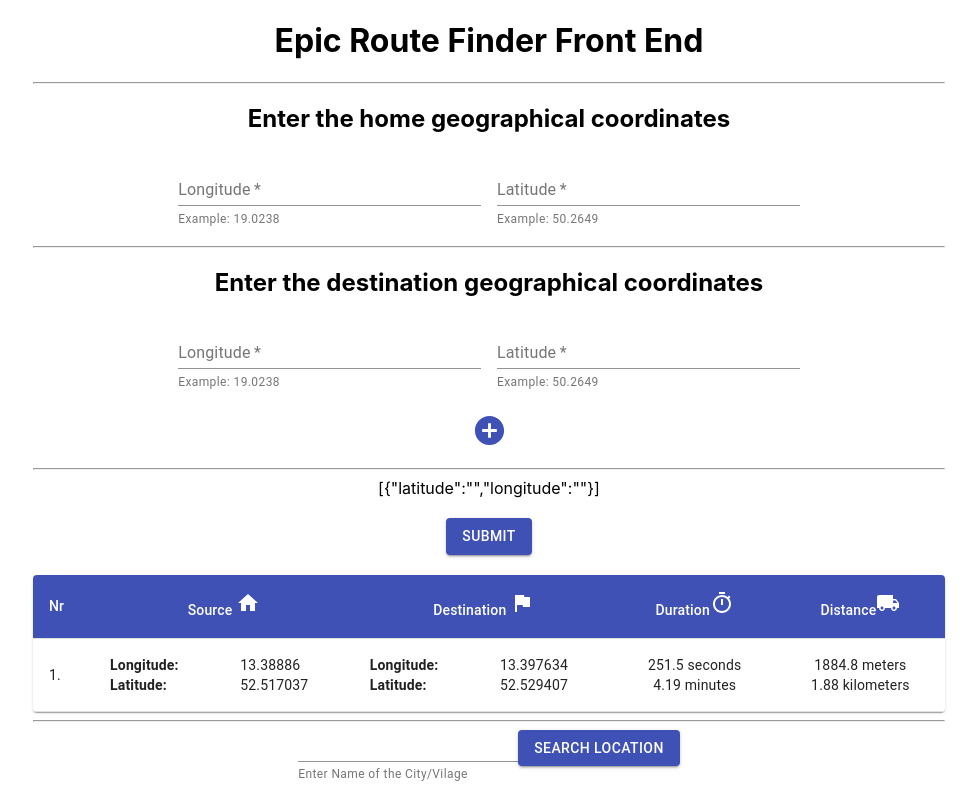
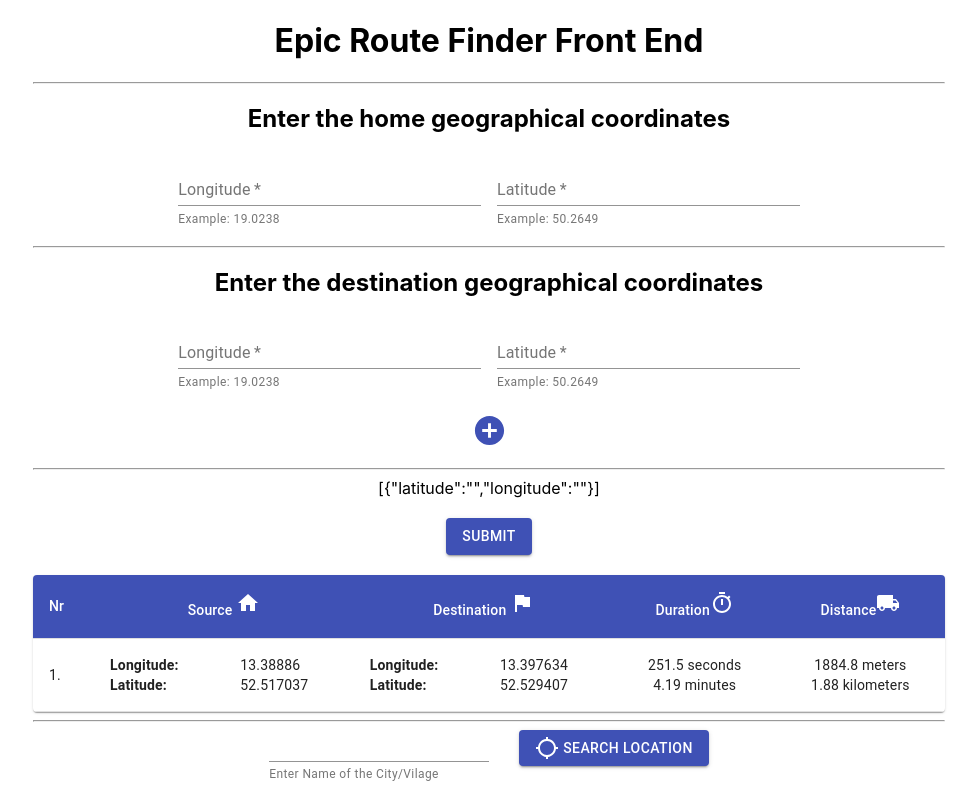
Before and after one commit to ioanzicu/route-finder-front-end, a React (Create React App) app: page / in a window 1280 px wide. Shown: the top 800 px of the page, without its empty margins (151-1128 px from the left). Built offline with nearby package versions, Linux system fonts and the light colour scheme; no server answers.

Commit message:
move types to a separate file

```diff
--- a/src/Form.tsx
+++ b/src/Form.tsx
@@ -24,6 +24,7 @@ import AddCircleIcon from "@material-ui/icons/AddCircle";
 import DeleteForeverIcon from "@material-ui/icons/DeleteForever";
 import CircularProgress from "@material-ui/core/CircularProgress";
 import { Alert, AlertTitle } from "@material-ui/lab";
+import { IRoute, IData } from "./types/CustomTypes";
 
 const useFormStyles = makeStyles((theme) => ({
   root: {
@@ -49,17 +50,6 @@ const StyledTableCell = withStyles((theme: Theme) =>
   })
 )(TableCell);
 
-export interface Route {
-  destination: string;
-  duration: string;
-  distance: string;
-}
-
-export interface Data {
-  source: string;
-  routes: Route[];
-}
-
 const mockData = {
   source: "13.38886,52.517037",
   routes: [
@@ -82,7 +72,7 @@ export default function Form() {
     { latitude: string; longitude: string }[]
   >([{ latitude: "", longitude: "" }]);
 
-  const [data, setData] = useState<Data>();
+  const [data, setData] = useState<IData>();
 
   const [fetchError, setFetchError] = useState<string>("");
   const [isLoaded, setIsLoaded] = useState<boolean>(false);
@@ -334,7 +324,7 @@ export default function Form() {
               </TableRow>
             </TableHead>
             <TableBody>
-              {mockData.routes.map((row: Route, index: number) => (
+              {mockData.routes.map((row: IRoute, index: number) => (
                 <TableRow key={row.destination + index}>
                   <TableCell>{index + 1}.</TableCell>
                   <TableCell component="th" scope="row">
--- a/src/Input.tsx
+++ b/src/Input.tsx
@@ -4,74 +4,9 @@ import TextField from "@material-ui/core/TextField";
 import Button from "@material-ui/core/Button";
 import CircularProgress from "@material-ui/core/CircularProgress";
 import { Alert, AlertTitle } from "@material-ui/lab";
-
+import LocationSearchingIcon from "@material-ui/icons/LocationSearching";
 import { FormControl } from "@material-ui/core";
-
-export interface IGeocode {
-  Response: Response;
-}
-
-export interface Response {
-  MetaInfo: MetaInfo;
-  View: View[];
-}
-
-export interface MetaInfo {
-  Timestamp: string;
-}
-
-export interface View {
-  _type: string;
-  ViewId: number;
-  Result: Result[];
-}
-
-export interface Result {
-  Relevance: number;
-  MatchLevel: string;
-  MatchQuality: MatchQuality;
-  Location: Location;
-}
-
-export interface Location {
-  LocationId: string;
-  LocationType: string;
-  DisplayPosition: DisplayPosition;
-  NavigationPosition: DisplayPosition[];
-  MapView: MapView;
-  Address: Address;
-}
-
-export interface Address {
-  Label: string;
-  Country: string;
-  State: string;
-  County: string;
-  City: string;
-  Street?: string;
-  HouseNumber?: string;
-  PostalCode: string;
-  AdditionalData: AdditionalDatum[];
-}
-
-export interface AdditionalDatum {
-  value: string;
-  key: string;
-}
-
-export interface DisplayPosition {
-  Latitude: number;
-  Longitude: number;
-}
-
-export interface MapView {
-  TopLeft: DisplayPosition;
-  BottomRight: DisplayPosition;
-}
-
-export interface MatchQuality {
-  City: number;
-}
+import { IGeocode } from "./types/CustomTypes";
 
 const InputLocation = memo((_props: any) => {
   // get input data from the custom hook
@@ -82,7 +17,7 @@ const InputLocation = memo((_props: any) => {
   const [error, setError] = useState<any>("");
 
   // HEREMAP Geocoder API for getting the geographical coordination by the name of the location
-  const url = `https://geocoder.ls.hereapi.com/6.2/geocode.json?apiKey=${process.env.REACT_APP_HEREMAP_GEOCODE_API}&searchtext=${value}`;
+  const url: string = `https://geocoder.ls.hereapi.com/6.2/geocode.json?apiKey=${process.env.REACT_APP_HEREMAP_GEOCODE_API}&searchtext=${value}`;
 
   const fetchData = async (url: string) => {
     try {
@@ -124,7 +59,8 @@ const InputLocation = memo((_props: any) => {
     results.Response &&
     results.Response.View[0].Result[0].Location.DisplayPosition.Latitude &&
     results.Response.View[0].Result[0].Location.DisplayPosition.Longitude &&
-    results.Response.View[0].Result[0].Location.Address.Label
+    results.Response.View[0].Result[0].Location.Address.Label &&
+    results.Response.View[0].Result[0].Location.Address.Country
   ) {
     _props.setCoodinates({
       longitude:
@@ -166,8 +102,10 @@ const InputLocation = memo((_props: any) => {
           helperText="Enter Name of the City/Vilage"
           {...bind}
         />
+        <span style={{ padding: "15px" }}></span>
         <Button variant="contained" type="submit" color="primary">
-          <i className="fas fa-search-location pr-3"></i> Search Location
+          <LocationSearchingIcon style={{ paddingRight: "4px" }} /> Search
+          Location
         </Button>
       </form>
 
--- /dev/null
+++ b/src/types/CustomTypes.tsx
@@ -0,0 +1,88 @@
+export interface ICoordinates {
+  longitude: string;
+  latitude: string;
+  locationLabel: string;
+  country: string;
+  state: string;
+  city: string;
+  street?: string;
+  houseNumber?: string;
+  postalCode: string;
+}
+
+export interface IGeocode {
+  Response: IResponse;
+}
+
+export interface IResponse {
+  MetaInfo: IMetaInfo;
+  View: IView[];
+}
+
+export interface IMetaInfo {
+  Timestamp: string;
+}
+
+export interface IView {
+  _type: string;
+  ViewId: number;
+  Result: IResult[];
+}
+
+export interface IResult {
+  Relevance: number;
+  MatchLevel: string;
+  MatchQuality: IMatchQuality;
+  Location: ILocation;
+}
+
+export interface ILocation {
+  LocationId: string;
+  LocationType: string;
+  DisplayPosition: IDisplayPosition;
+  NavigationPosition: IDisplayPosition[];
+  MapView: IMapView;
+  Address: IAddress;
+}
+
+export interface IAddress {
+  Label: string;
+  Country: string;
+  State: string;
+  County: string;
+  City: string;
+  Street?: string;
+  HouseNumber?: string;
+  PostalCode: string;
+  AdditionalData: IAdditionalDatum[];
+}
+
+export interface IAdditionalDatum {
+  value: string;
+  key: string;
+}
+
+export interface IDisplayPosition {
+  Latitude: number;
+  Longitude: number;
+}
+
+export interface IMapView {
+  TopLeft: IDisplayPosition;
+  BottomRight: IDisplayPosition;
+}
+
+export interface IMatchQuality {
+  City: number;
+}
+
+export interface IRoute {
+  destination: string;
+  duration: string;
+  distance: string;
+}
+
+export interface IData {
+  source: string;
+  routes: Route[];
+}
```
Also changed, not shown: src/App.tsx (+1 -12 lines).
